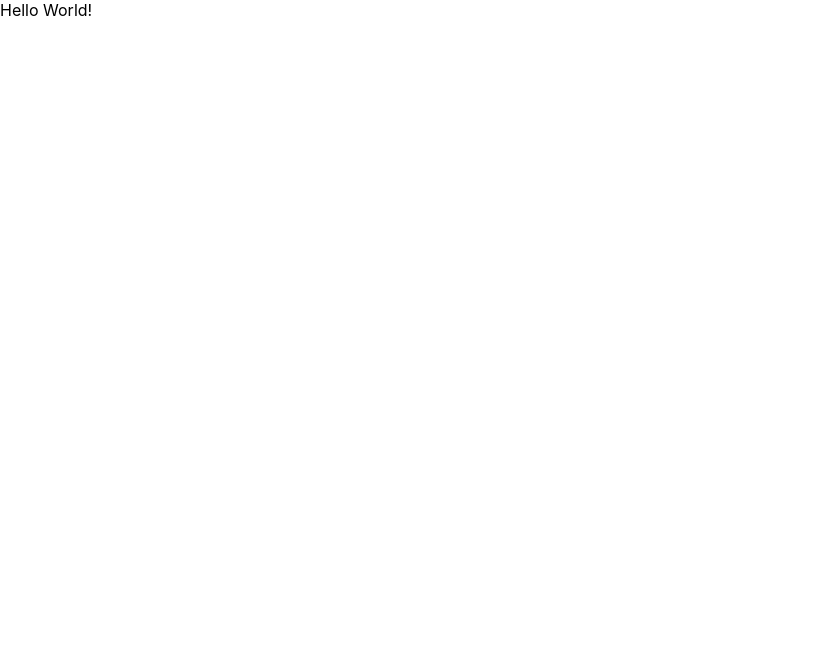
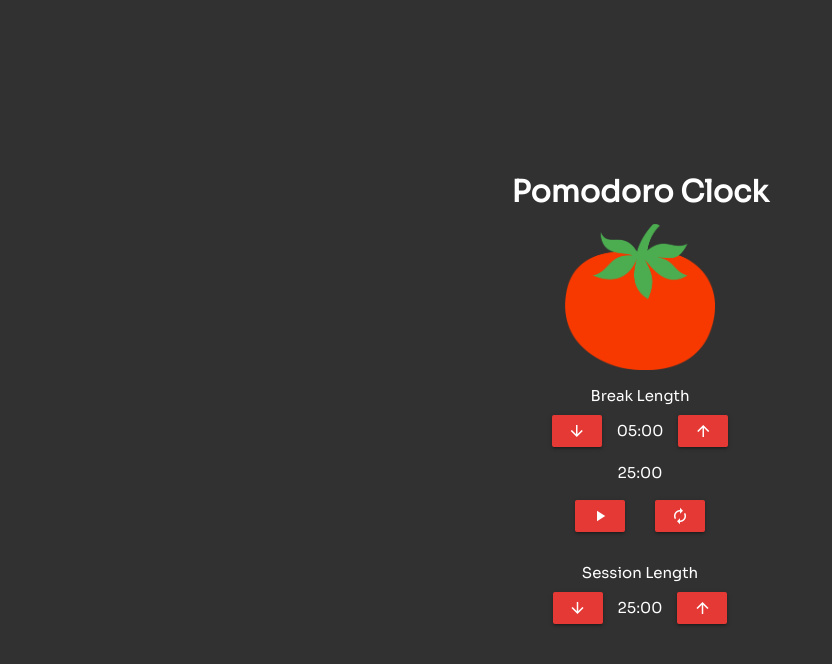
Before and after one commit to VinuJ/pomodoro-timer, a React (Create React App) app: page / in a window 1280 px wide. Shown: the top 664 px of the page, without its empty margins (0-832 px from the left). Built offline with nearby package versions, Linux system fonts and the light colour scheme.

Commit message:
Begun implementing core functionality

```diff
--- a/public/index.html
+++ b/public/index.html
@@ -5,10 +5,12 @@
     <link rel="icon" href="%PUBLIC_URL%/favicon.ico" />
     <meta name="viewport" content="width=device-width, initial-scale=1" />
     <meta name="theme-color" content="#000000" />
-    <meta
-      name="description"
-      content="Pomodoro Timer"
+    <meta name="description" content="Pomodoro Timer" />
+    <link
+      rel="stylesheet"
+      href="https://cdnjs.cloudflare.com/ajax/libs/materialize/1.0.0/css/materialize.min.css"
     />
+    <link href="https://fonts.googleapis.com/icon?family=Material+Icons" rel="stylesheet">
     <link rel="apple-touch-icon" href="%PUBLIC_URL%/logo192.png" />
     <!--
       manifest.json provides metadata used when your web app is installed on a
--- a/src/App.tsx
+++ b/src/App.tsx
@@ -1,12 +1,132 @@
-import React from 'react';
-import './App.scss';
+import React, { FC, useState } from "react"
+import "./styles.scss"
+import pomodoro from "./pomodoro.png"
 
-function App() {
-  return (
-    <div className="container">
-      <div>Hello World!</div>
-    </div>
-  );
+interface Props {
+  title: string
+  changeTime: (type: string, time: number) => void
+  type: string
+  time: number
+  formatTime: (time: number) => string
 }
 
-export default App;
+const App: FC = () => {
+  const [displayTime, setDisplayTime] = useState(25 * 60)
+  const [breakTime, setBreakTime] = useState(5 * 60)
+  const [sessionTime, setSessionTime] = useState(25 * 60)
+  const [timerOn, setTimerOn] = useState(false)
+  const [onBreak, setOnBreak] = useState(false)
+
+  const formatTime = (time: number): string => {
+    let minutes = Math.floor(time / 60) + ""
+    let seconds = (time % 60) + ""
+
+    return `${minutes.padStart(2, "0")}:${seconds.padStart(2, "0")}`
+  }
+
+  const changeTime = (type: string, time: number) => {
+    if (type === "break") {
+      if (breakTime <= 60 && time < 0) {
+        return
+      }
+      setBreakTime(breakTime + time)
+    } else {
+      if (sessionTime <= 60 && time < 0) {
+        return
+      }
+      setSessionTime(sessionTime + time)
+      if (!timerOn) {
+        setDisplayTime(sessionTime + time)
+      }
+    }
+  }
+
+  const controlTime = () => {
+    let date = new Date().getTime()
+    let nextDate = new Date().getTime() + 1000
+    if (!timerOn) {
+      let interval = setInterval(() => {
+        date = new Date().getTime()
+        if (date > nextDate) {
+          setDisplayTime((prev) => {
+            return prev - 1
+          })
+        }
+        nextDate += 1000
+      }, 30)
+    }
+  }
+
+  const resetTime = () => {
+    setDisplayTime(25 * 60)
+    setBreakTime(5 * 60)
+    setSessionTime(25 * 60)
+  }
+
+  return (
+    <div className="page-wrapper">
+      <h1 className="title">Pomodoro Clock</h1>
+      <img src={pomodoro} alt="Pomodoro Timer" className="image" />
+      <Length
+        title={"Break Length"}
+        changeTime={changeTime}
+        type={"break"}
+        time={breakTime}
+        formatTime={formatTime}
+      />
+
+      <div className="timer-container">
+        <div className="timer">{formatTime(displayTime)}</div>
+        <button
+          className="play-pause btn-small red darken-1"
+          onClick={() => controlTime}
+        >
+          {timerOn ? (
+            <i className="material-icons">pause</i>
+          ) : (
+            <i className="material-icons">play_arrow</i>
+          )}
+        </button>
+        <button
+          className="play-pause btn-small red darken-1"
+          onClick={resetTime}
+        >
+          <i className="material-icons">autorenew</i>
+        </button>
+      </div>
+
+      <Length
+        title={"Session Length"}
+        changeTime={changeTime}
+        type={"session"}
+        time={sessionTime}
+        formatTime={formatTime}
+      />
+    </div>
+  )
+}
+
+const Length: FC<Props> = ({ title, changeTime, type, time, formatTime }) => {
+  return (
+    <div className="length-container">
+      <div>{title}</div>
+      <div className="time-boxes">
+        <button
+          className="btn-small red darken-1"
+          onClick={() => changeTime(type, -60)}
+        >
+          <i className="material-icons">arrow_downward</i>
+        </button>
+        <div>{formatTime(time)}</div>
+        <button
+          className="btn-small red darken-1"
+          onClick={() => changeTime(type, 60)}
+        >
+          <i className="material-icons">arrow_upward</i>
+        </button>
+      </div>
+    </div>
+  )
+}
+
+export default App
--- /dev/null
+++ b/src/styles.scss
@@ -0,0 +1,48 @@
+@import url('https://fonts.googleapis.com/css2?family=JetBrains+Mono&family=Sora&display=swap');
+
+* {
+    padding: 0px;
+    margin: 0px;
+    box-sizing: border-box;
+    // border: 1px solid red;
+  }
+
+.page-wrapper {
+  font-family: 'Sora', sans-serif;
+  background-color: rgb(49, 49, 49);
+  color: white;
+  height: 100vh;
+  display: flex;
+  flex-direction: column;
+  gap: 1rem;
+  justify-content: center;
+  align-items: center;
+  .title {
+    margin: 0px;
+    font-size: 2rem;
+    font-weight: 600;
+  }
+  .image {
+    width: 10rem;
+  }
+  .timer {
+    text-align: center;
+  }
+  .play-pause {
+    margin: 1rem;
+  }
+}
+
+.length-container {
+  display: flex;
+  flex-direction: column;
+  justify-content: center;
+  align-items: center;
+  gap: 0.5rem;
+  .time-boxes {
+    display: flex;
+    justify-content: center;
+    align-items: center;
+    gap: 1rem;
+  }
+}
```
Also changed, not shown: src/App.scss (deleted), src/pomodoro.png (added), 1 other file (tests, documents, lock files or other folders).
